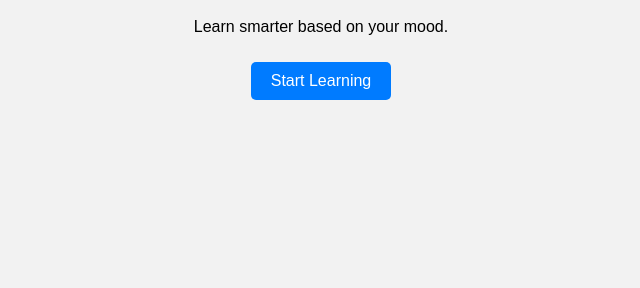
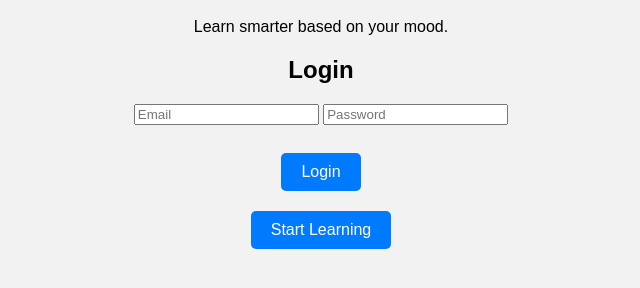
Before and after one commit to faizankhan07867/Mood-Based-learning-website, a plain HTML site: page index.html in a window 1280 px wide. Shown: the part 140-428 px from the top of the page, without its empty margins (319-959 px from the left). Drawn offline with Linux system fonts and the light colour scheme; files that its build step writes are made by us from their sources.

Commit message:
Update index.html

```diff
--- a/index.html
+++ b/index.html
@@ -13,6 +13,22 @@
 
 <p>Learn smarter based on your mood.</p>
 
+<h2>Login</h2>
+
+<input id="email" placeholder="Email">
+<input id="password" type="password" placeholder="Password">
+
+<br><br>
+
+<button onclick="login()">Login</button>
+
+</div>
+
+<script src="login.js"></script>
+
+</body>
+</html>
+
 <a href="mood.html">
 <button>Start Learning</button>
 </a>
```
